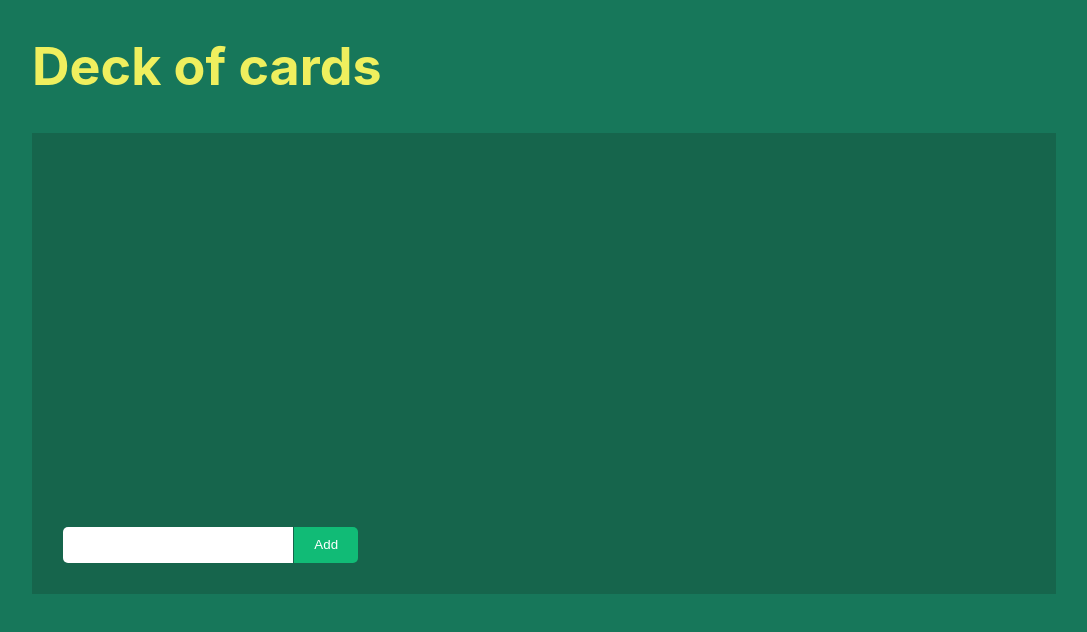
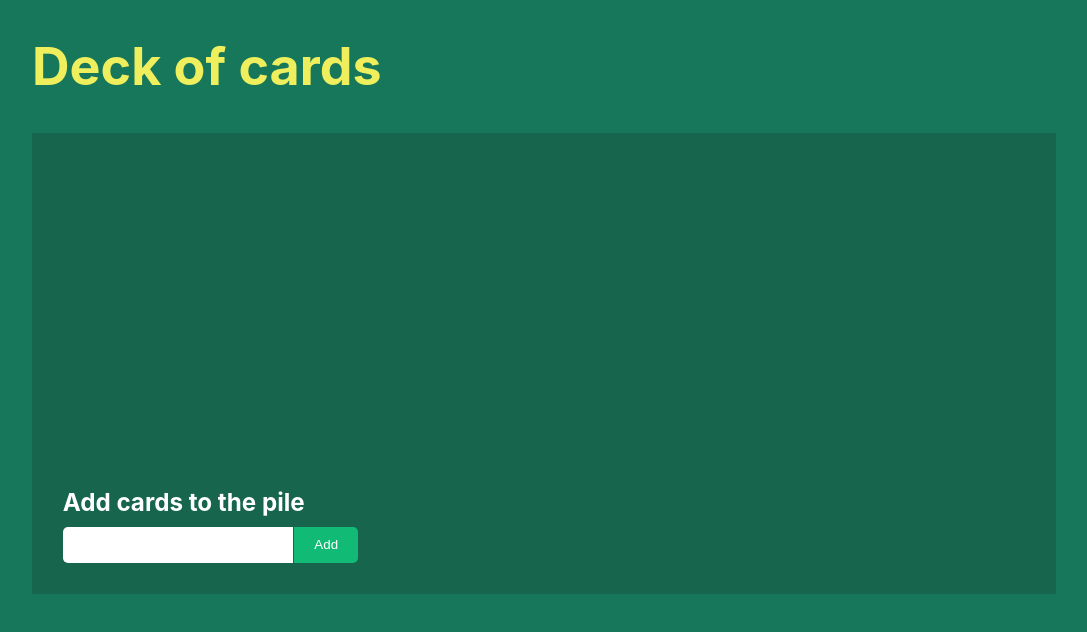
Before and after one commit to luancardosolc/react-deck-of-cards, a React (Create React App) app: page /deck/new in a window 1280 px wide. Shown: the top 632 px of the page, without its empty margins (96-1183 px from the left). Built offline with nearby package versions, Linux system fonts and the light colour scheme.

Commit message:
Styling input labels

```diff
--- a/src/App.css
+++ b/src/App.css
@@ -64,3 +64,10 @@ button:active {
   transform: scale(0.98);
   box-shadow: 3px 2px 22px 1px rgba(0, 0, 0, 0.24);
 }
+
+label {
+  font-weight: bold;
+  margin-bottom: 0.3em;
+  font-size: 0.93em;
+  display: block;
+}
--- a/src/components/new-deck.tsx
+++ b/src/components/new-deck.tsx
@@ -9,7 +9,8 @@ function NewDeck() {
       <h1>Deck of cards</h1>
       <div className="table">
         <div className="add_card">
-          <input type="text" />
+          <label htmlFor="card_input">Add cards to the pile</label>
+          <input type="text" name="card_input"/>
           <button>Add</button>
         </div>
       </div>
```
